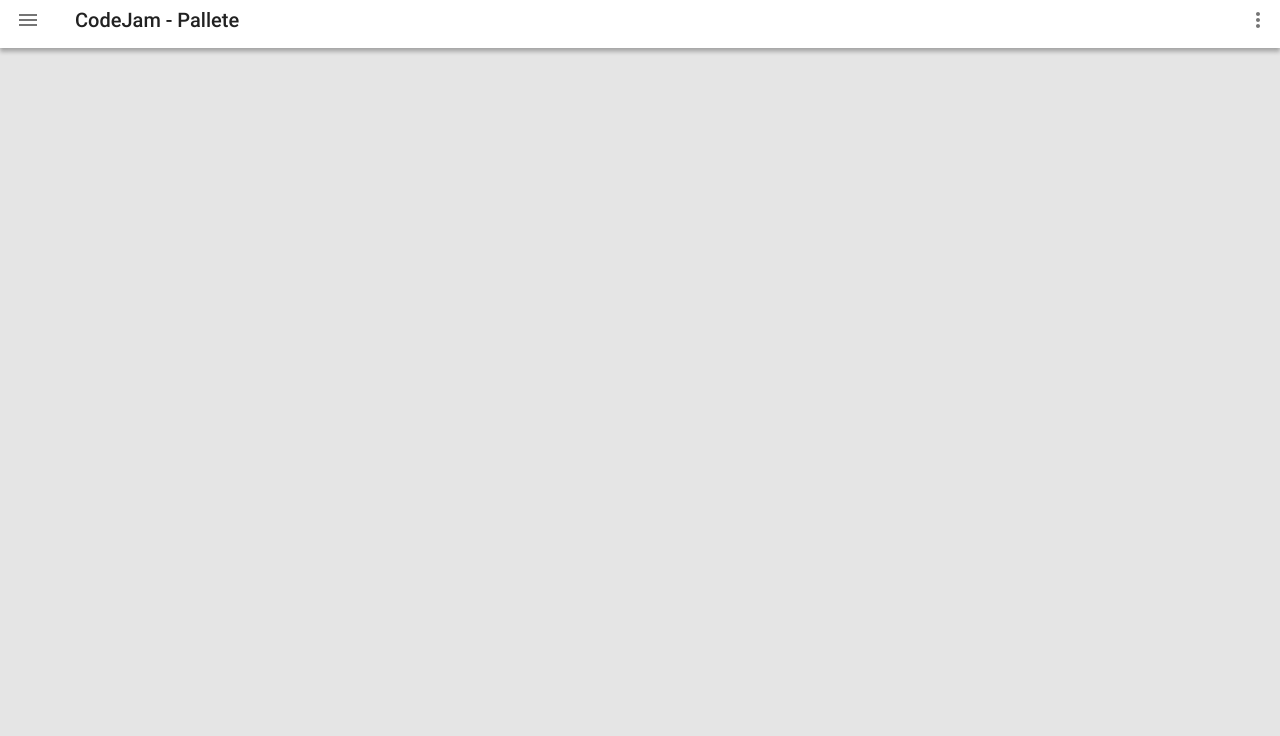
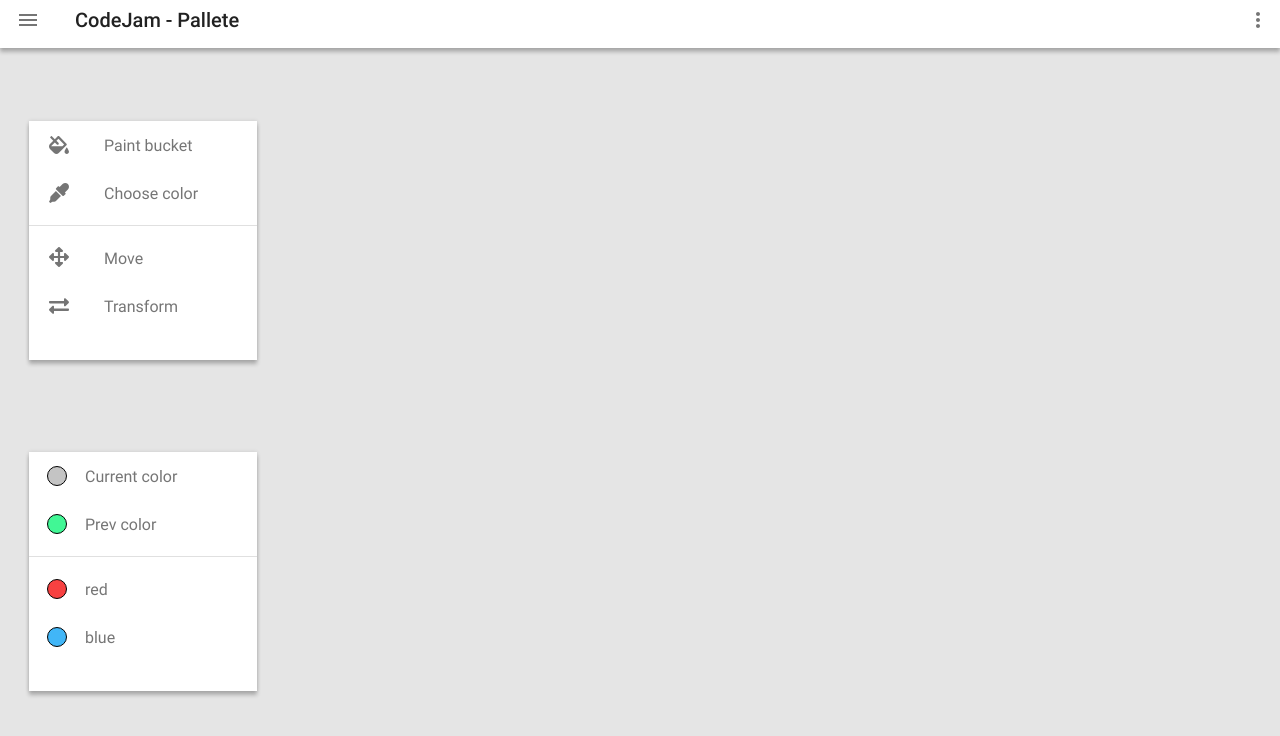
Before and after one commit to EugenePochenkov/codejam-canvas, a website built with webpack: page src/template.html in a window 1280 px wide. Built offline with nearby package versions, Linux system fonts and the light colour scheme.

Commit message:
feat: add toolbars

```diff
--- /dev/null
+++ b/src/styles/components/_toolbar.scss
@@ -0,0 +1,88 @@
+.toolbar {
+  width: 228px;
+  padding-bottom: 30px;
+
+  background-color: $bg-color--lighten;
+  box-shadow: $block-shadow;
+
+  li {
+    width: 100%;
+    min-height: 48px;
+    padding-right: 14px;
+    padding-left: 18px;
+
+    &:nth-child(2) {
+      min-height: 56px;
+      padding-bottom: 8px;
+
+      border-bottom: 1px solid rgba(0, 0, 0, 0.12);
+    }
+
+    &:nth-child(3) {
+      min-height: 56px;
+      padding-top: 8px;
+    }
+  }
+}
+
+.toolbar__item {
+  display: flex;
+  align-items: center;
+  width: 100%;
+  min-height: 48px;
+  padding: 0;
+
+  font-family: $font-family--1;
+  font-style: normal;
+  font-weight: normal;
+  font-size: 16px;
+  line-height: 24px;
+  color: $text-color--dark;
+
+  background-color: transparent;
+  border: 0;
+
+  &:focus {
+    opacity: 0.5;
+
+    outline: none;
+  }
+
+  img {
+    margin-right: 33px;
+  }
+
+  span {
+    font-family: $font-family--1;
+    font-style: normal;
+    font-weight: normal;
+    font-size: 16px;
+    line-height: 24px;
+    color: $text-color--dark;
+  }
+}
+
+.toolbar__color {
+  width: 20px;
+  height: 20px;
+  margin-right: 18px;
+
+  border: 1px solid #000000;
+  border-radius: 50%;
+
+  &--current {
+    background-color: $bg-color--current;
+  }
+
+  &--prev {
+    background-color: $bg-color--prev;
+  }
+
+  &--red {
+    background-color: $bg-color--red;
+  }
+
+  &--blue {
+    background-color: $bg-color--blue;
+  }
+}
--- /dev/null
+++ b/src/styles/layout/_main.scss
@@ -0,0 +1,39 @@
+.main {
+  display: flex;
+  justify-content: space-between;
+  align-items: flex-start;
+  width: 100%;
+  min-height: 852px;
+  padding-top: 73px;
+  padding-right: 155px;
+  padding-left: 29px;
+}
+
+.main__toolbar {
+  margin-bottom: 92px;
+}
+
+.main__canvas-wrapper {
+  display: flex;
+  align-items: flex-start;
+}
+
+.main__toolbar-canvas {
+  width: 150px;
+  margin-left: 40px;
+  padding-bottom: 0;
+
+  li {
+    &:nth-child(2) {
+      min-height: 48px;
+      padding-bottom: 0;
+
+      border-bottom: none;
+    }
+
+    &:nth-child(3) {
+      min-height: 48px;
+      padding-top: 0;
+    }
+  }
+}
--- a/src/styles/main.scss
+++ b/src/styles/main.scss
@@ -7,5 +7,7 @@
 
 @import './components/burger';
 @import './components/options';
+@import './components/toolbar';
 
 @import './layout/header';
+@import './layout/main';
--- a/src/template.html
+++ b/src/template.html
@@ -16,5 +16,63 @@
       <img src="./assets/images/options.svg" alt="options" width="4" height="16">
     </button>
   </header>
+
+  <main class="main">
+    <div>
+      <ul class="toolbar main__toolbar">
+        <li>
+          <button class="toolbar__item">
+            <img src="./assets/images/paint-bucket.svg" alt="Paint Bucket">
+            <span>Paint bucket</span>
+          </button>
+        </li>
+        <li>
+          <button class="toolbar__item">
+            <img src="./assets/images/choose-color.svg" alt="Choose color">
+            <span>Choose color</span>
+          </button>
+        </li>
+        <li>
+          <button class="toolbar__item">
+            <img src="./assets/images/move.svg" alt="Move">
+            <span>Move</span>
+          </button>
+        </li>
+        <li>
+          <button class="toolbar__item">
+            <img src="./assets/images/transform.svg" alt="Transform">
+            <span>Transform</span>
+          </button>
+        </li>
+      </ul>
+
+      <ul class="toolbar">
+        <li>
+          <button class="toolbar__item">
+            <span class="toolbar__color toolbar__color--current" aria-hidden="true"></span>
+            <span>Current color</span>
+          </button>
+        </li>
+        <li>
+          <button class="toolbar__item">
+            <span class="toolbar__color toolbar__color--prev" aria-hidden="true"></span>
+            <span>Prev color</span>
+          </button>
+        </li>
+        <li>
+          <button class="toolbar__item">
+            <span class="toolbar__color toolbar__color--red" aria-hidden="true"></span>
+            <span>red</span>
+          </button>
+        </li>
+        <li>
+          <button class="toolbar__item">
+            <span class="toolbar__color toolbar__color--blue" aria-hidden="true"></span>
+            <span>blue</span>
+          </button>
+        </li>
+      </ul>
+    </div>
+  </main>
 </body>
 </html>
--- a/webpack.common.js
+++ b/webpack.common.js
@@ -1,5 +1,3 @@
-const CopyPlugin = require('copy-webpack-plugin');
-
 module.exports = {
   entry: {
     main: './src/index.js',
@@ -28,12 +26,4 @@ module.exports = {
       },
     ],
   },
-  plugins: [
-    new CopyPlugin([
-      {
-        from: './src/assets/data',
-        to: './assets/data',
-      },
-    ]),
-  ],
 };
```
